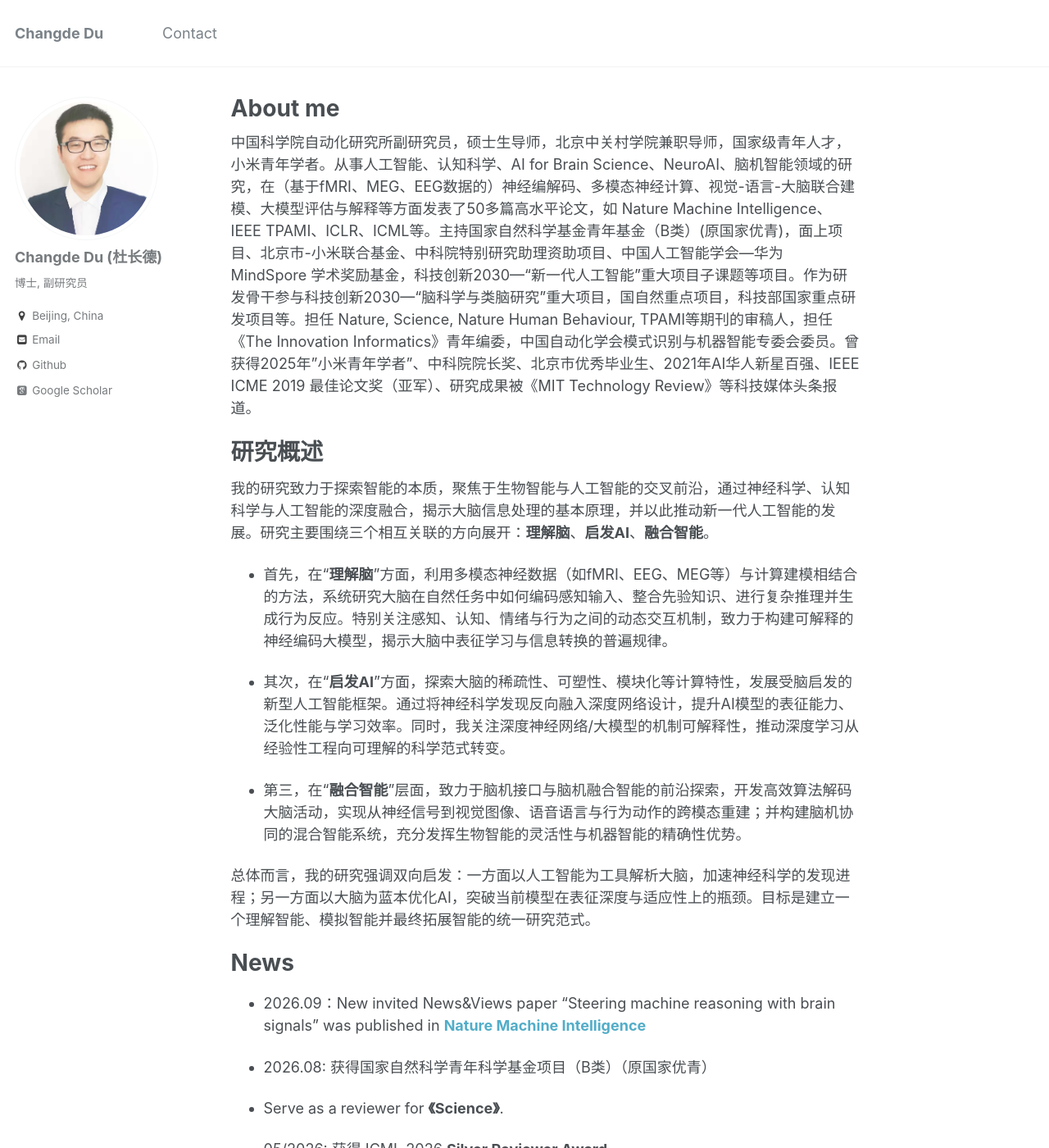
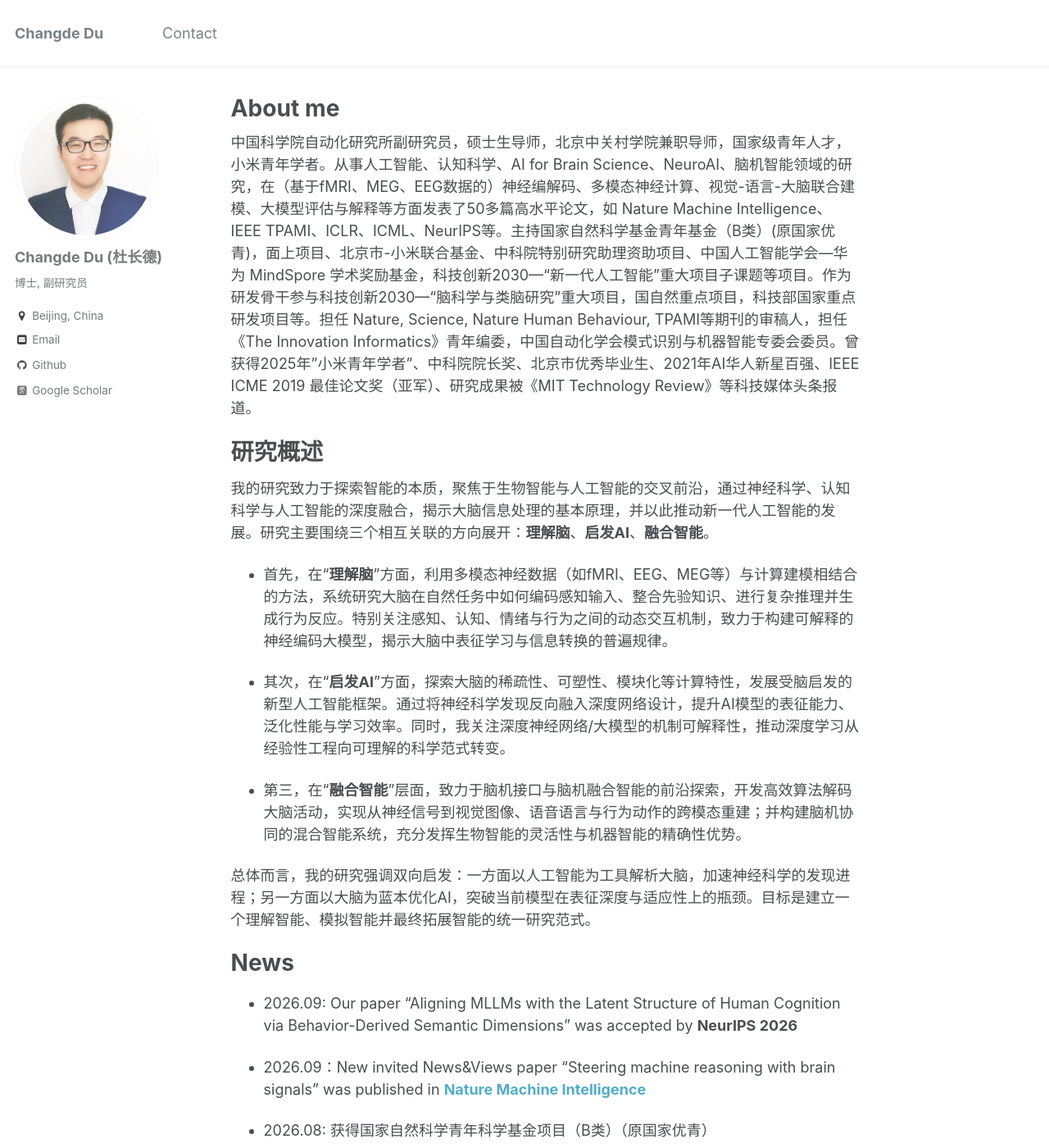
Before and after one commit to ChangdeDu/changdedu.github.io, a Jekyll site: the page built from _pages/about.md, in a window 1280 px wide and 1400 px high. Shown: the whole window at 82% size. Built offline with Jekyll 4.4.1, drawn with Linux system fonts in a browser that asks for light colours; some web fonts are replaced; some of the changed text lies outside the part shown.

Commit message:
Update about.md

```diff
--- a/_pages/about.md
+++ b/_pages/about.md
@@ -8,7 +8,7 @@ redirect_from:
   - /about.html
 ---
 
-中国科学院自动化研究所副研究员，硕士生导师，北京中关村学院兼职导师，国家级青年人才，小米青年学者。从事人工智能、认知科学、AI for Brain Science、NeuroAI、脑机智能领域的研究，在（基于fMRI、MEG、EEG数据的）神经编解码、多模态神经计算、视觉-语言-大脑联合建模、大模型评估与解释等方面发表了50多篇高水平论文，如 Nature Machine Intelligence、IEEE TPAMI、ICLR、ICML等。主持国家自然科学基金青年基金（B类）(原国家优青)，面上项目、北京市-小米联合基金、中科院特别研究助理资助项目、中国人工智能学会—华为 MindSpore 学术奖励基金，科技创新2030—“新一代人工智能”重大项目子课题等项目。作为研发骨干参与科技创新2030—“脑科学与类脑研究”重大项目，国自然重点项目，科技部国家重点研发项目等。担任 Nature, Science, Nature Human Behaviour, TPAMI等期刊的审稿人，担任《The Innovation Informatics》青年编委，中国自动化学会模式识别与机器智能专委会委员。曾获得2025年"小米青年学者"、中科院院长奖、北京市优秀毕业生、2021年AI华人新星百强、IEEE ICME 2019 最佳论文奖（亚军）、研究成果被《MIT Technology Review》等科技媒体头条报道。
+中国科学院自动化研究所副研究员，硕士生导师，北京中关村学院兼职导师，国家级青年人才，小米青年学者。从事人工智能、认知科学、AI for Brain Science、NeuroAI、脑机智能领域的研究，在（基于fMRI、MEG、EEG数据的）神经编解码、多模态神经计算、视觉-语言-大脑联合建模、大模型评估与解释等方面发表了50多篇高水平论文，如 Nature Machine Intelligence、IEEE TPAMI、ICLR、ICML、NeurIPS等。主持国家自然科学基金青年基金（B类）(原国家优青)，面上项目、北京市-小米联合基金、中科院特别研究助理资助项目、中国人工智能学会—华为 MindSpore 学术奖励基金，科技创新2030—“新一代人工智能”重大项目子课题等项目。作为研发骨干参与科技创新2030—“脑科学与类脑研究”重大项目，国自然重点项目，科技部国家重点研发项目等。担任 Nature, Science, Nature Human Behaviour, TPAMI等期刊的审稿人，担任《The Innovation Informatics》青年编委，中国自动化学会模式识别与机器智能专委会委员。曾获得2025年"小米青年学者"、中科院院长奖、北京市优秀毕业生、2021年AI华人新星百强、IEEE ICME 2019 最佳论文奖（亚军）、研究成果被《MIT Technology Review》等科技媒体头条报道。
 
 # 研究概述
 我的研究致力于探索智能的本质，聚焦于生物智能与人工智能的交叉前沿，通过神经科学、认知科学与人工智能的深度融合，揭示大脑信息处理的基本原理，并以此推动新一代人工智能的发展。研究主要围绕三个相互关联的方向展开：**理解脑**、**启发AI**、**融合智能**。
@@ -22,6 +22,8 @@ redirect_from:
 总体而言，我的研究强调双向启发：一方面以人工智能为工具解析大脑，加速神经科学的发现进程；另一方面以大脑为蓝本优化AI，突破当前模型在表征深度与适应性上的瓶颈。目标是建立一个理解智能、模拟智能并最终拓展智能的统一研究范式。
 
 # News
+- 2026.09: Our paper "Aligning MLLMs with the Latent Structure of Human Cognition via Behavior-Derived Semantic Dimensions" was accepted by **NeurIPS 2026**
+
 - 2026.09：New invited News&Views paper "Steering machine reasoning with brain signals" was published in [**Nature Machine Intelligence**](https://www.nature.com/articles/s42256-026-01302-z)
 
 - 2026.08: 获得国家自然科学青年科学基金项目（B类）（原国家优青）
@@ -62,6 +64,8 @@ redirect_from:
 ### [[Google Scholar]](https://scholar.google.com/citations?user=ef2EFsYAAAAJ&hl=zh-CN) [[DBLP]](https://dblp.org/pid/178/4485.html)
 
 ## 2026
+- Ning E, **Changde Du**, Yizhuo Lu, Huiguang He. Aligning MLLMs with the Latent Structure of Human Cognition via Behavior-Derived Semantic Dimensions. The Fortieth Annual Conference on Neural Information Processing Systems (**NeurIPS 2026**) (Co-first author)
+
 - **Changde Du**, Huiguang He. [**Steering machine reasoning with brain signals**](https://www.nature.com/articles/s42256-026-01302-z). **Nature Machine Intelligence** (2026), News & Views, https://doi.org/10.1038/s42256-026-01302-z. <br>[[PDF]](https://www.nature.com/articles/s42256-026-01302-z)
 
 -  Yizhuo Lu, **Changde Du**, Qingyu Shi, Hang Chen, Jie Peng, Liuyun Jiang, Shuangchen Zhao, Huiguang He. Mind-Omni: A Unified Multi-Task Framework for Brain-Vision-Language Modeling via Discrete Diffusion. Forty-third International Conference on Machine Learning (**ICML 2026 spotlight**) (Co-first author) <br> [[PDF]](https://arxiv.org/pdf/2605.29591) [[Code]](https://github.com/ReedOnePeck/Mind-Omni)
```
